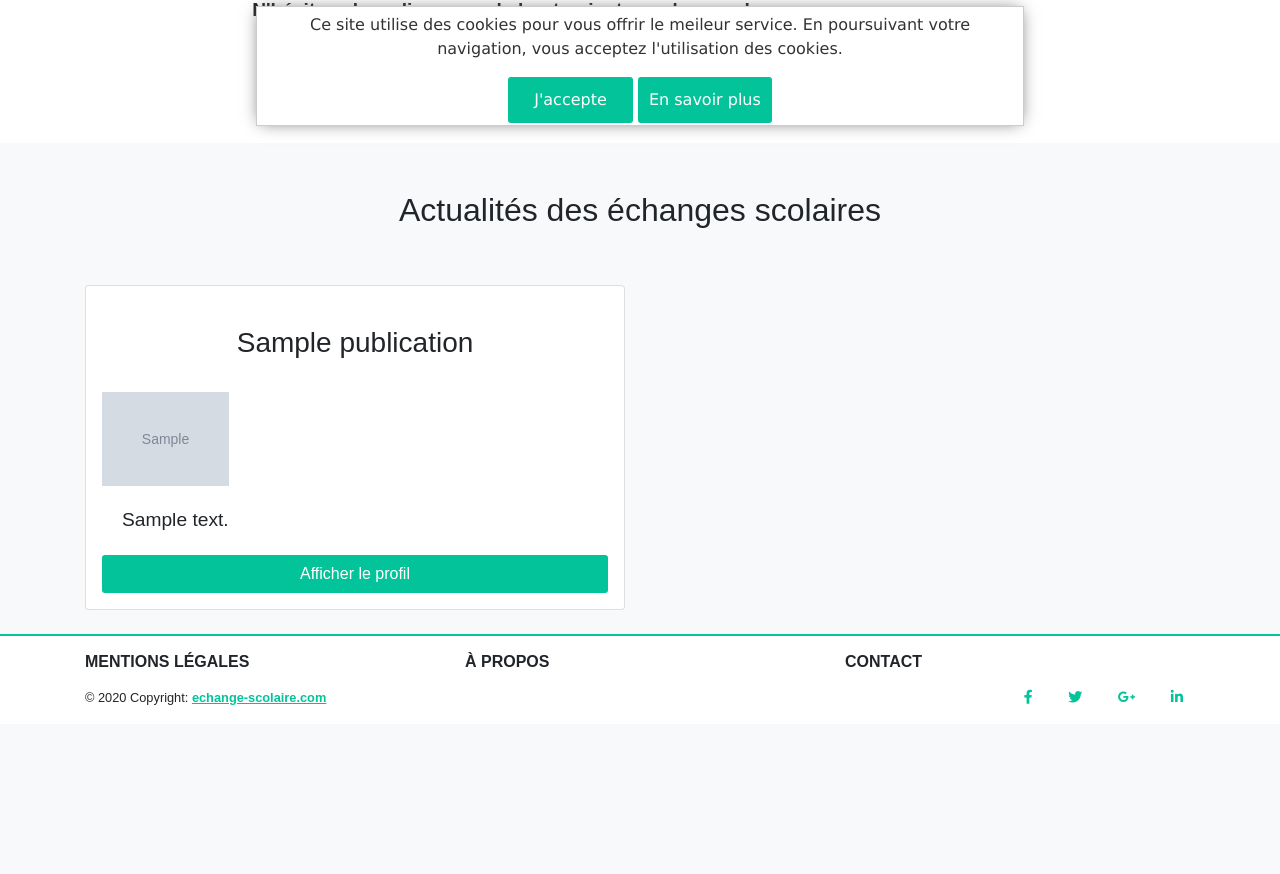
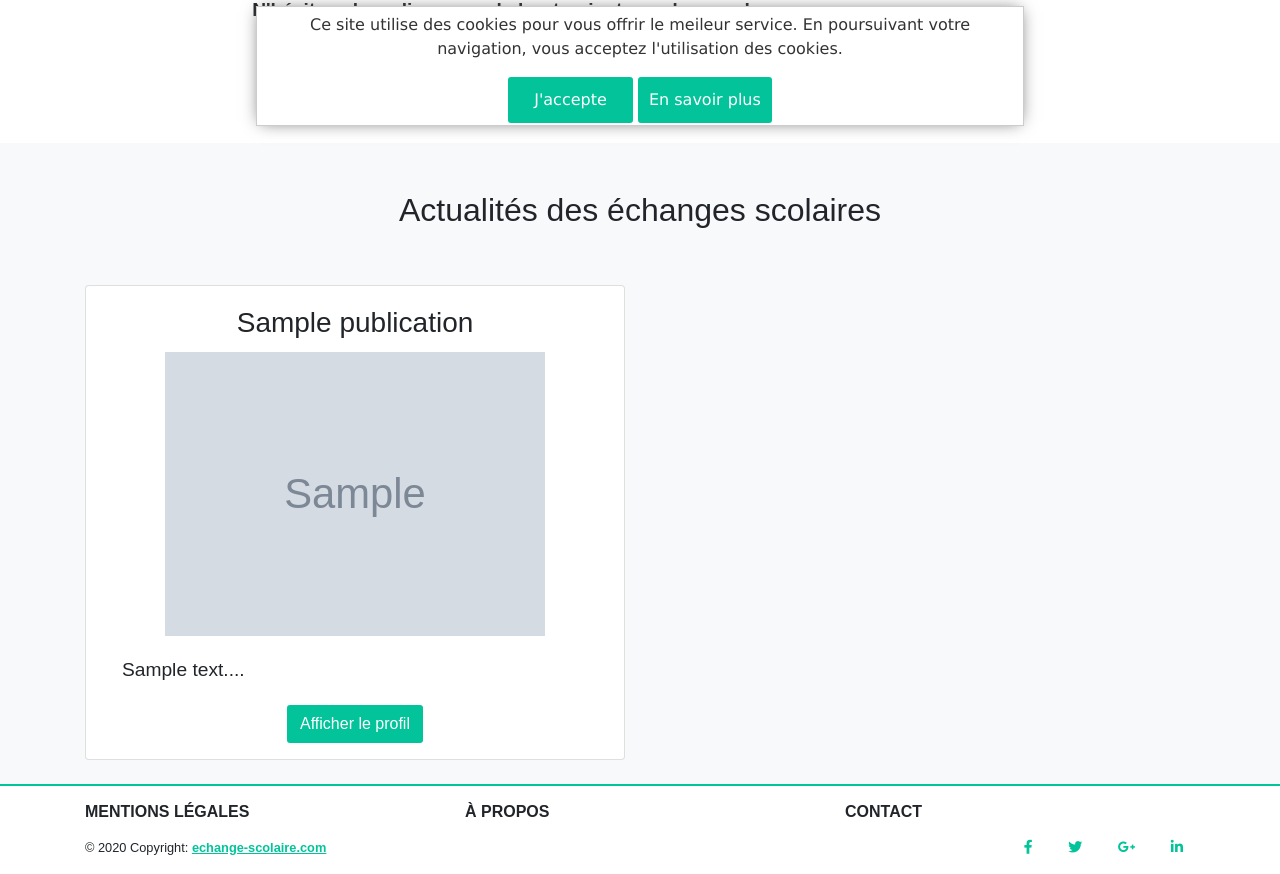
Before and after one commit to marisabonmati/echange-scolaire-symfony, a Symfony app: template templates/home/index.html.twig in a window 1280 px wide. Shown: the part 664-1538 px from the top of the page. Before the commit the page ends 1369 px from the top, so only its background shows below. Run offline with Twig, Linux system fonts and the light colour scheme; the template is opened without the code that fills it: most values are stand-ins (such as "Sample title", 1, 10 or a date in 2020); grey boxes marked "Sample" are stand-in pictures; form fields are guessed from the names that the template uses; some libraries are stand-ins or nearby versions; some web fonts are replaced.

Commit message:
publi marche nickel

```diff
--- a/src/DataFixtures/PublicationFixtures.php
+++ b/src/DataFixtures/PublicationFixtures.php
@@ -10,7 +10,7 @@ use Faker\Factory;
 
 class PublicationFixtures extends Fixture implements DependentFixtureInterface
 {
-    const PUBLICATION_COUNT = 5;
+    const PUBLICATION_COUNT = 20;
 
     public function load(ObjectManager $manager)
     {
@@ -19,7 +19,7 @@ class PublicationFixtures extends Fixture implements DependentFixtureInterface
         for($i = 0; $i < self::PUBLICATION_COUNT; $i++) {
             $publication = new Publication();
             $publication->setDescriptionPost($faker->text);
-            $publication->setTitle($faker->text(30));
+            $publication->setTitle($faker->randomElement(['Echange', 'Hôte', 'Accueil']));
             $publication->setPicture($faker->imageUrl($width=500, $height=400, 'people'));
             $publication->setUserPost($this->getReference('user' . random_int(0, UserFixtures::USER_COUNT -1)));
             $manager->persist($publication);
--- a/src/DataFixtures/TagFixtures.php
+++ b/src/DataFixtures/TagFixtures.php
@@ -9,7 +9,7 @@ use Faker\Factory;
 
 class TagFixtures extends Fixture
 {
-    const TAG_COUNT = 200;
+    const TAG_COUNT = 50;
     public function load(ObjectManager $manager)
     {
         $faker = Factory::create('fr_FR');
--- a/src/DataFixtures/UserFixtures.php
+++ b/src/DataFixtures/UserFixtures.php
@@ -35,7 +35,7 @@ class UserFixtures extends Fixture implements DependentFixtureInterface
             $user->setLastname($faker->lastName);
             $user->setEmail($faker->email);
             $user->setRoles(['ROLE_USER']);
-            $password = $this->encoder->encodePassword($user, 'user');
+            $password = $this->encoder->encodePassword($user, 'password');
             $user->setPassword($password);
             $user->setAdress($faker->address);
             $user->setCp($faker->numberBetween(10000, 99999));
@@ -44,8 +44,8 @@ class UserFixtures extends Fixture implements DependentFixtureInterface
             $user->setDescriptionProfil($faker->text);
             $user->setDescriptionSecondary($faker->text);
             $user->setPhone($faker->phoneNumber);
-            $user->setCapacity($faker->randomNumber([20, 30, 40]));
-            $user->setLanguage($faker->randomElements(['anglais', 'francais', 'espanol', 'italiano'], random_int(1, 2)));
+            $user->setCapacity($faker->numberBetween(15, 50));
+            $user->setLanguage($faker->randomElements(['Anglais', 'Français', 'Espagnol', 'Italien'], random_int(1, 2)));
             $user->setPhoto($faker->imageUrl($width=500, $height=400, 'people'));
             $datetimeStart = $faker->dateTimeBetween('0 years', '+2 years' );
             $user->setDisponibilityDateStart($datetimeStart);
--- a/templates/inc/_publication.html.twig
+++ b/templates/inc/_publication.html.twig
@@ -8,13 +8,13 @@
             <div class="col-12 col-lg-6 mb-4">
                 <div class="card p-3">
                     <h3 class="text-center p-4">{{ publication.title }}</h3>
-                    <img src="{{ asset(publication.picture) }}" class="w-25 mx-auto" alt="Photo scolaire">
+                    <img src="{{ asset(publication.picture) }}" class="w-75 mx-auto" alt="Photo scolaire">
                         <div class="card-body">
                             <p class="card-text ">
                             {{ publication.descriptionPost }}
                             </p>
                         </div>
-                    <a class="btn btn-form" href="{{ path('publication_edit', {id: publication.id}) }}">Modifier la publication</a>
+                    <a class="btn btn-form mx-auto" href="{{ path('publication_edit', {id: publication.id}) }}">Modifier la publication</a>
                 </div>
             </div>
         {% endif %}
--- a/templates/inc/_publication_public.html.twig
+++ b/templates/inc/_publication_public.html.twig
@@ -1,13 +1,13 @@
 
                 <div class="col-12 col-lg-6 mb-4">
                     <div class="card p-3">
-                        <h3 class="text-center p-4">{{ publication.title }}</h3>
-                        <img src="{{ asset(publication.picture) }}" class="w-25" alt="Photo scolaire">
+                        <h3 class="text-center p-1">{{ publication.title }}</h3>
+                        <img src="{{ asset(publication.picture) }}" class="w-75 mx-auto" alt="Photo scolaire">
                         <div class="card-body">
                             <p class="card-text ">
-                                {{ publication.descriptionPost }}
+                                {{ publication.descriptionPost[:150] }}...
                             </p>
                         </div>
-                        <a href="{{ path('annonce', {id: publication.userPost.id}) }}" class="btn btn-form ">Afficher le profil</a>
+                        <a href="{{ path('annonce', {id: publication.userPost.id}) }}" class="btn btn-form mx-auto">Afficher le profil</a>
                     </div>
                 </div>
```
Also changed, not shown: migrations/Version20201001165250.php (added, +31 -0 lines), public/photo_publi/66fe3edfbcf34749965aa9bf202dcd5c.jpeg (added), public/photo_publi/8e34d9fb632a480df39f764b6111a16b.jpeg (added), public/photo_publi/d4927250c7ed038c26c2fe8908fb4a4a.jpeg (added).
